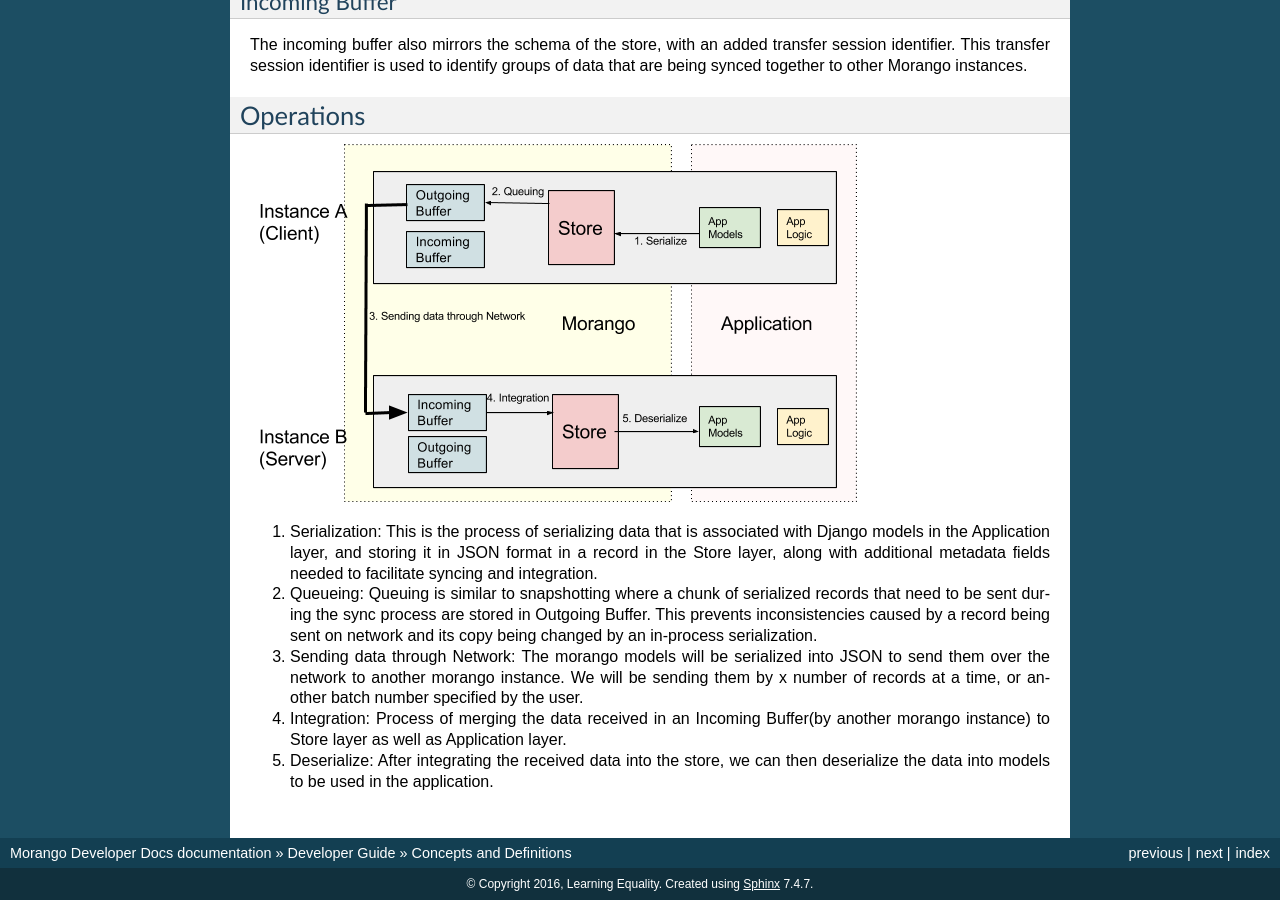
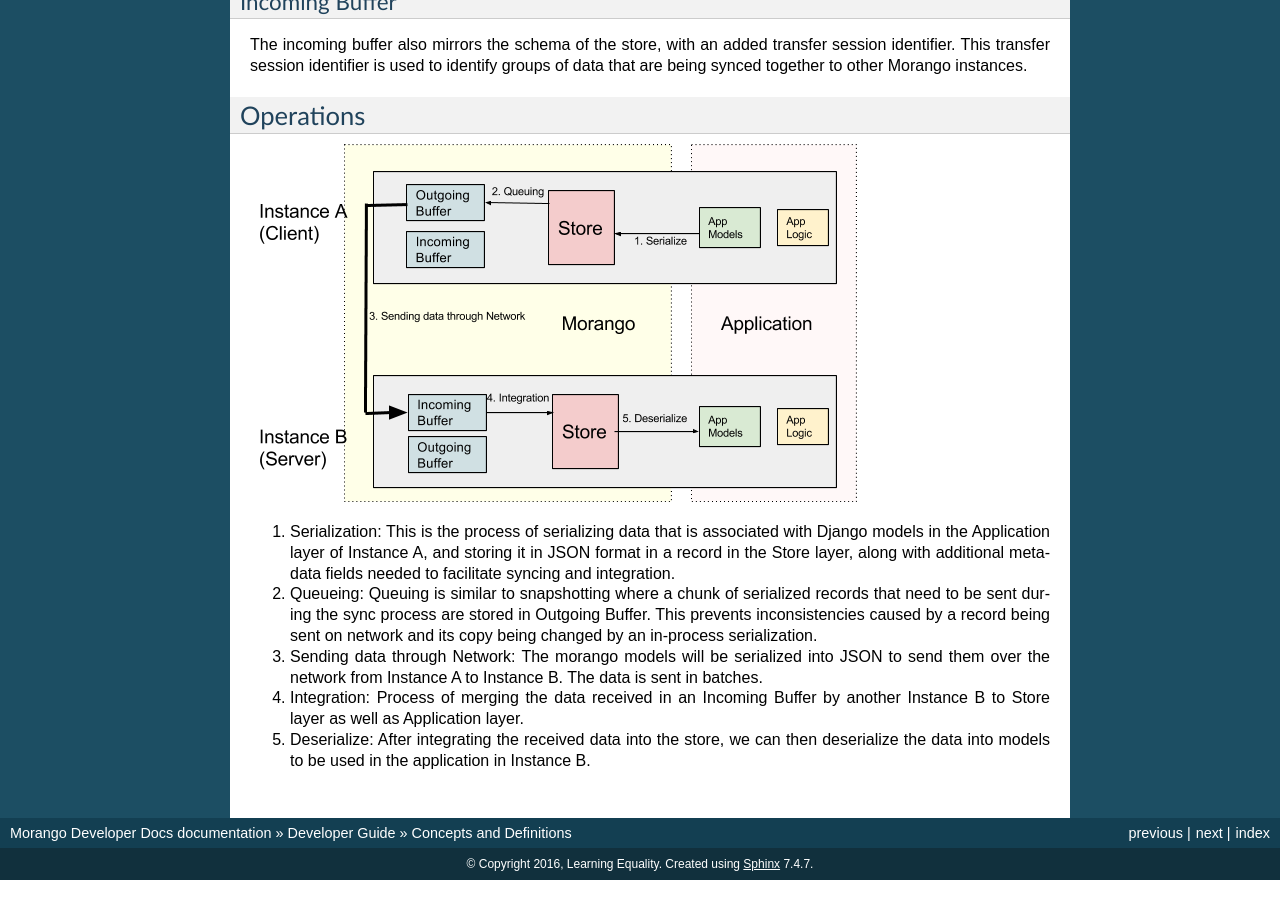
Before and after one commit to learningequality/morango, a Sphinx documentation site: the page built from docs/dev/concepts_and_definitions.rst, in a window 1280 px wide and 900 px high, scrolled down 966 px. Built offline with Sphinx 7.4.7, drawn with Linux system fonts in a browser that asks for light colours.

Commit message:
clarify operations with respect to illustration

```diff
--- a/docs/dev/concepts_and_definitions.rst
+++ b/docs/dev/concepts_and_definitions.rst
@@ -41,15 +41,14 @@ Operations
 .. image:: ./img/operations.png
 
 1. Serialization: This is the process of serializing data that is associated with Django models
-   in the Application layer, and storing it in JSON format in a record in the Store layer, along
+   in the Application layer of Instance A, and storing it in JSON format in a record in the Store layer, along
    with additional metadata fields needed to facilitate syncing and integration.
 2. Queueing: Queuing is similar to snapshotting where a chunk of serialized records that need
    to be sent during the sync process are stored in Outgoing Buffer. This prevents inconsistencies
    caused by a record being sent on network and its copy being changed by an in-process serialization.
 3. Sending data through Network: The morango models will be serialized into JSON to send them over
-   the network to another morango instance. We will be sending them by x number of records at a time, or another batch number specified
-   by the user.
-4. Integration: Process of merging the data received in an Incoming Buffer(by another morango instance)
+   the network from Instance A to Instance B. The data is sent in batches.
+4. Integration: Process of merging the data received in an Incoming Buffer by another Instance B
    to Store layer as well as Application layer.
 5. Deserialize: After integrating the received data into the store, we can then deserialize the data into models
-   to be used in the application.
+   to be used in the application in Instance B.
```
